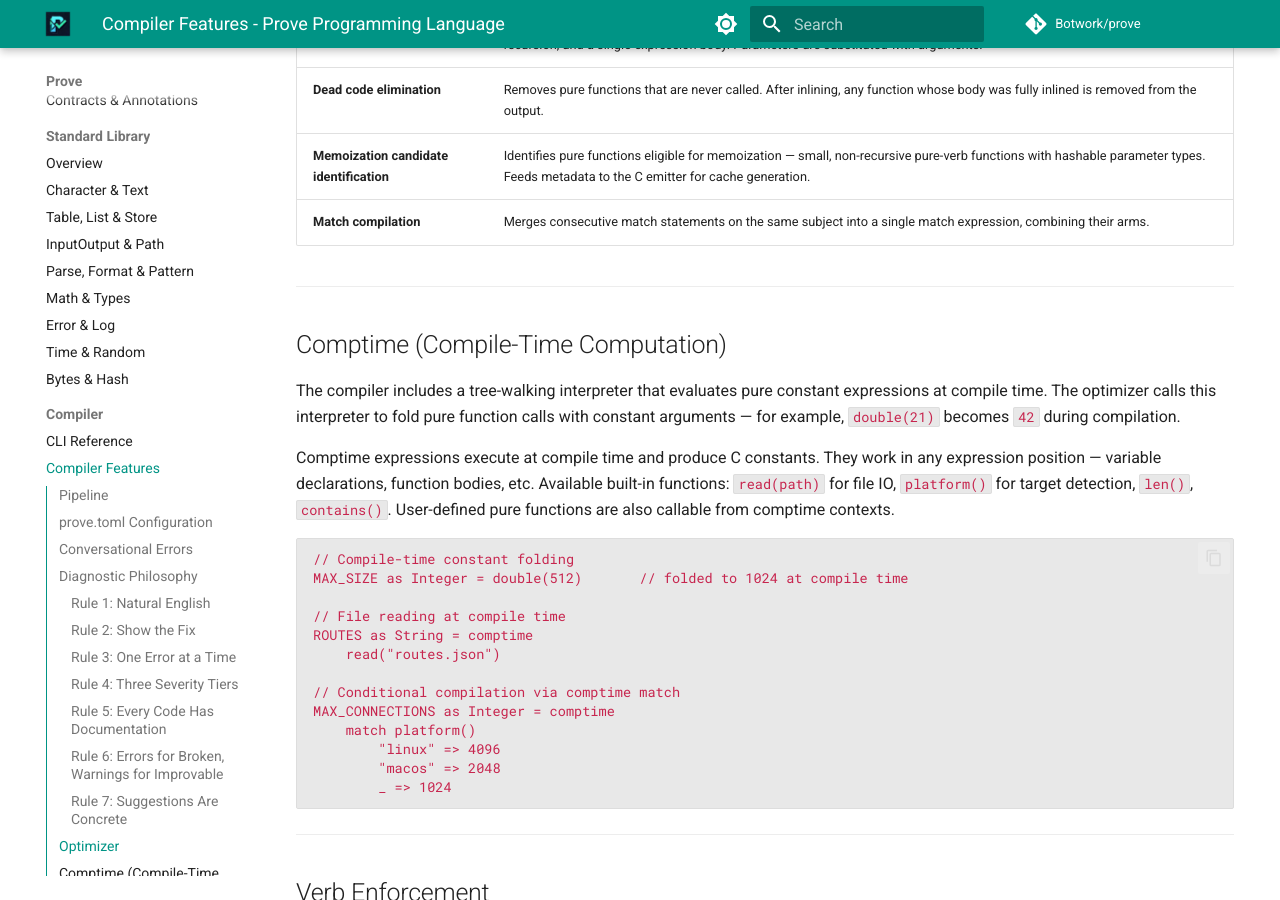
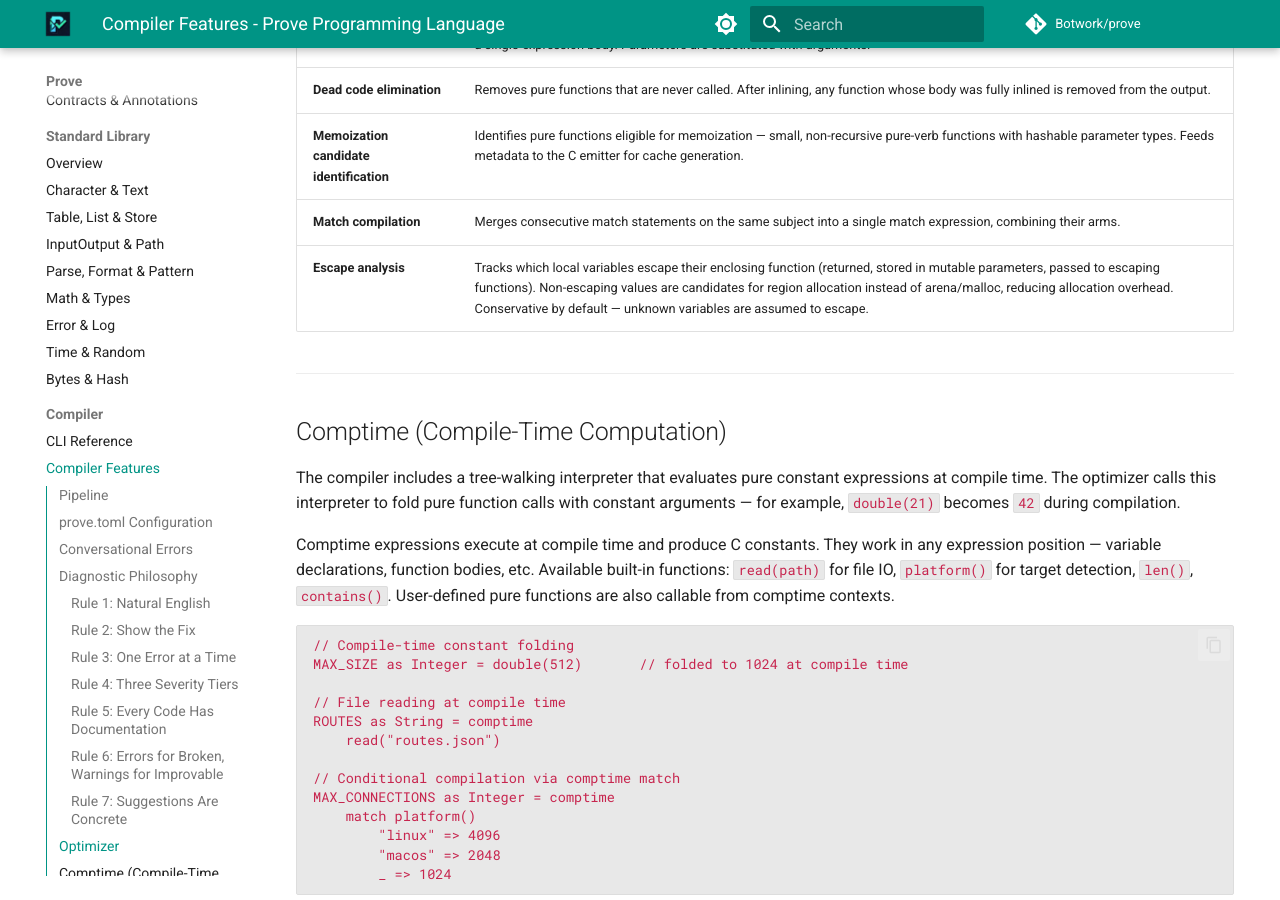
Before and after one commit to kennedyshead/prove, an MkDocs documentation site: the page built from docs/compiler.md, in a window 1280 px wide and 900 px high, scrolled down 4148 px. Built offline with MkDocs 1.6.1 and Material for MkDocs 9.7.7, drawn with Linux system fonts in a browser that asks for light colours.

Commit message:
docs: add escape analysis to optimizer pass table
Document the escape analysis pass in compiler.md optimizer section.
The pass tracks which local variables escape their enclosing function
to identify candidates for region allocation.

```diff
--- a/docs/compiler.md
+++ b/docs/compiler.md
@@ -153,6 +153,7 @@ When `optimize = true` in `prove.toml`, the compiler runs optimization passes on
 | **Dead code elimination** | Removes pure functions that are never called. After inlining, any function whose body was fully inlined is removed from the output. |
 | **Memoization candidate identification** | Identifies pure functions eligible for memoization — small, non-recursive pure-verb functions with hashable parameter types. Feeds metadata to the C emitter for cache generation. |
 | **Match compilation** | Merges consecutive match statements on the same subject into a single match expression, combining their arms. |
+| **Escape analysis** | Tracks which local variables escape their enclosing function (returned, stored in mutable parameters, passed to escaping functions). Non-escaping values are candidates for region allocation instead of arena/malloc, reducing allocation overhead. Conservative by default — unknown variables are assumed to escape. |
 
 ---
 
```
